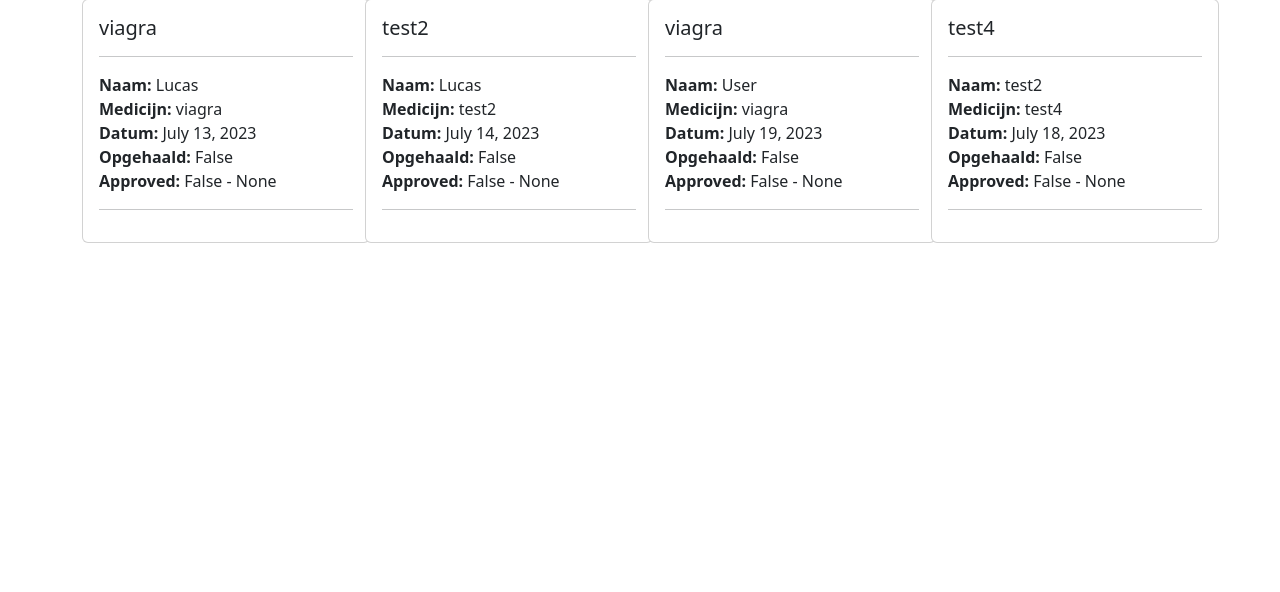
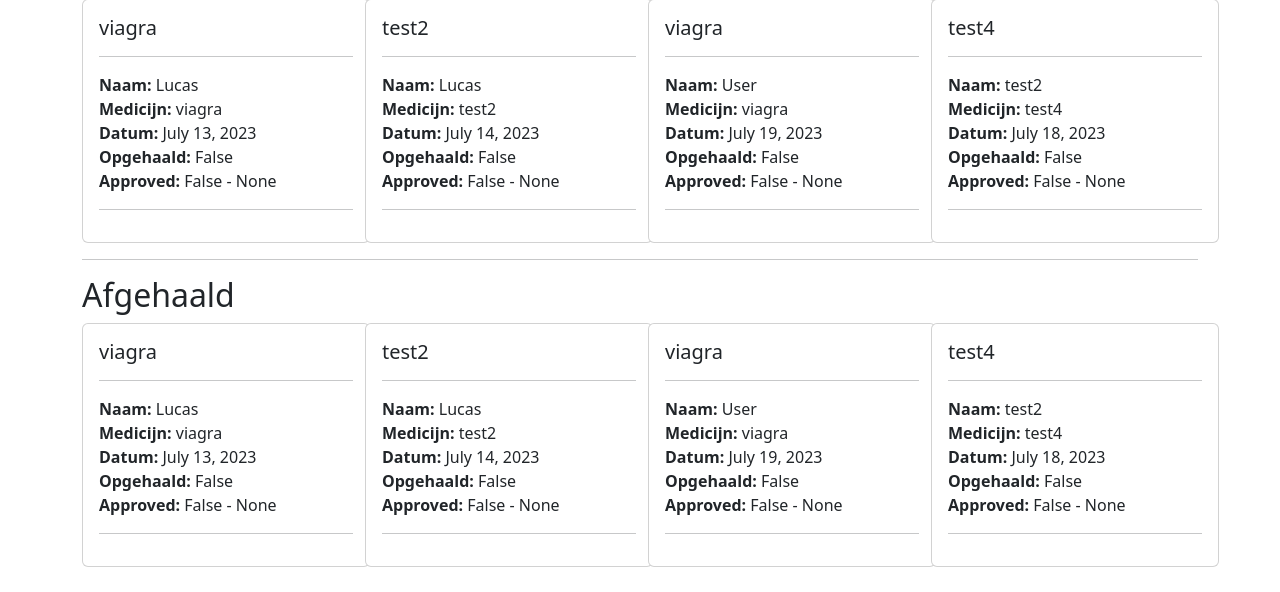
Before and after one commit to LucasRemeeus/123viagra.nl, a Django app: template viagra/base/templates/base/afhaalactie.html in a window 1280 px wide. Shown: the part 208-800 px from the top of the page. Run offline with Django 4.2, Linux system fonts and the light colour scheme; the template is opened without the code that fills it: values that come from a table or form of the project are taken from there, others are empty; data comes from the database, SQL or seed files in the repository.

Commit message:
betere afgehaald view ding

```diff
--- a/viagra/base/templates/base/afhaalactie.html
+++ b/viagra/base/templates/base/afhaalactie.html
@@ -44,5 +44,32 @@
             </div>
         </div>
     {% endfor %}
+    </div>
+    {% if collectionsapproved is not None %}
+        <hr>
+        <h2>Afgehaald</h2>
+        <div class="row row-cols-xl-4 row-cols-md-3 row-cols-sm-1 g-3" >
+        {% for collection1 in collectionsapproved %}
+            <div class="col">
+                <div class="card" style="width: 18rem;">
+                    <div class="card-body">
+                        <h5 class="card-title">{{ collection1.medicine }}</h5>
+                        <hr>
+                        <strong>Naam:</strong> {{ collection1.user.username }} <br>
+                        <strong>Medicijn:</strong> {{ collection1.medicine }} <br>
+                        <strong>Datum:</strong> {{ collection1.date }} <br>
+                        <strong>Opgehaald:</strong> {{ collection1.collected }} <br>
+                        <strong>Approved:</strong> {{ collection1.collectedApproved }} - {{ collection1.collectedApprovedBy }}
+                        <hr>
+                        {% if user.is_staff %}
+                            <a href="{% url 'afhaalactiedelete' collection1.pk %}" class="btn btn-danger">Delete</a>
+                        {% endif %}
+                    </div>
+                </div>
+            </div>
+
+        {% endfor %}
+        </div>
+    {% endif %}
 </div>
 {% endblock %}
--- a/viagra/base/views.py
+++ b/viagra/base/views.py
@@ -81,9 +81,11 @@
     user = request.user
 
     if user.is_staff:
-        collectionlijst = Collection.objects.all()
+        collectionlijst = Collection.objects.filter(collectedApproved=False)
+        collectionlijstapproved = Collection.objects.filter(collectedApproved=True)
     else:
         collectionlijst = Collection.objects.filter(user=user)
+        collectionlijstapproved = Collection.objects.filter(collectedApproved=True, user=request.user)
 
     if request.method == "POST":
         form = CollectionForm(request.POST)
@@ -93,7 +95,7 @@
     else:
         form = CollectionForm()
 
-    context = {'collections': collectionlijst, "form": form}
+    context = {'collections': collectionlijst, 'collectionsapproved': collectionlijstapproved, "form": form}
     return render(request, "base/afhaalactie.html", context)
 
 
```
